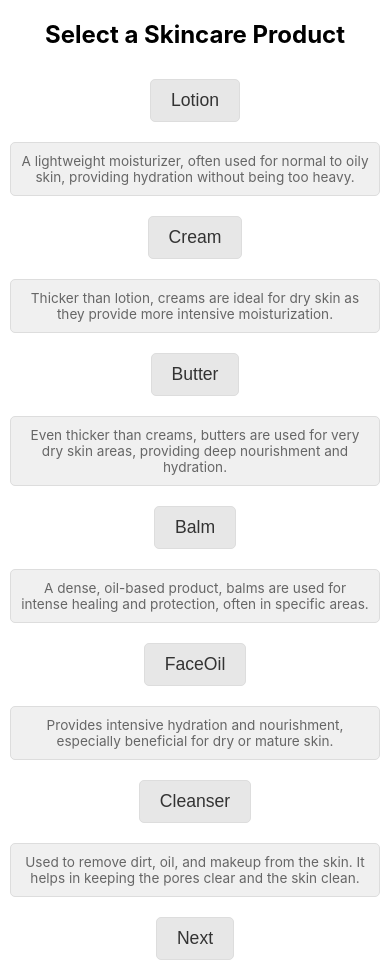
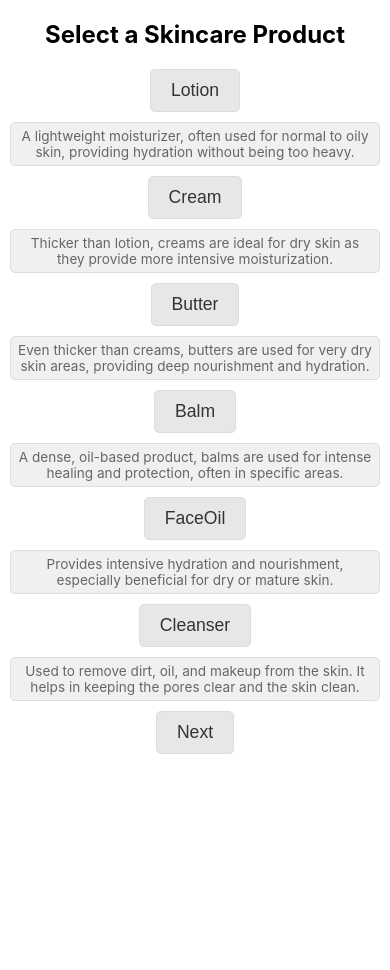
Before and after one commit to cwkoss/skincare, a React (Create React App) app: page /#/form2 in a window 390 px wide. After the commit the page ends 844 px from the top, so only its background shows below. Built offline with nearby package versions, Linux system fonts and the light colour scheme.

Commit message:
Tweak products styling to try to fit on mobile screen better

```diff
--- a/src/Form2.css
+++ b/src/Form2.css
@@ -5,7 +5,6 @@
   }
 
   .form2-container button {
-    margin: 10px;
     padding: 10px 20px;
     border: 1px solid #ddd;
     background-color: #e7e7e7;
@@ -33,7 +32,7 @@
 
   .form2-container p {
     margin: 10px;
-    padding: 10px;
+    padding: 5px;
     background-color: #f0f0f0;
     border: 1px solid #ddd;
     border-radius: 5px;
```
